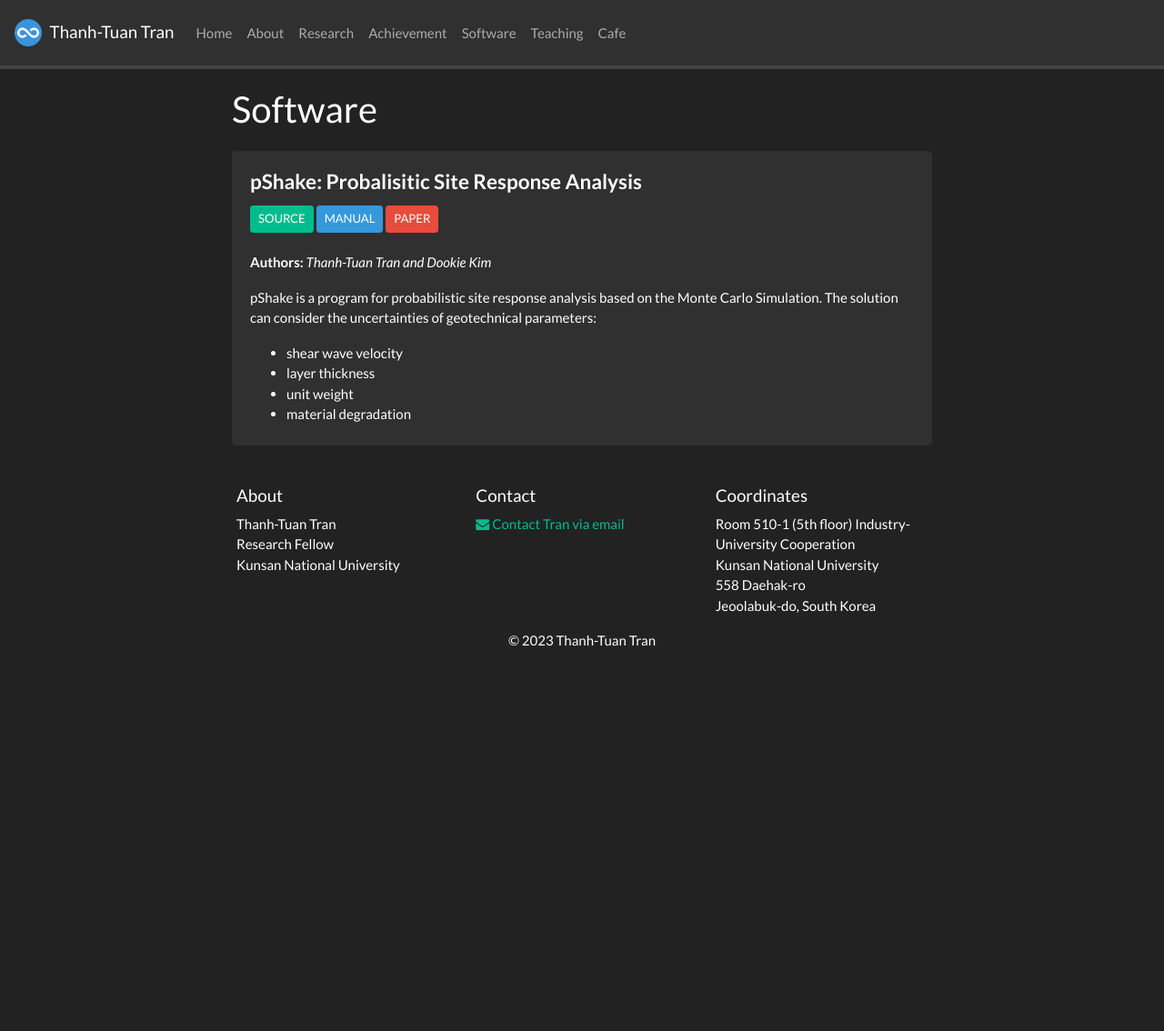
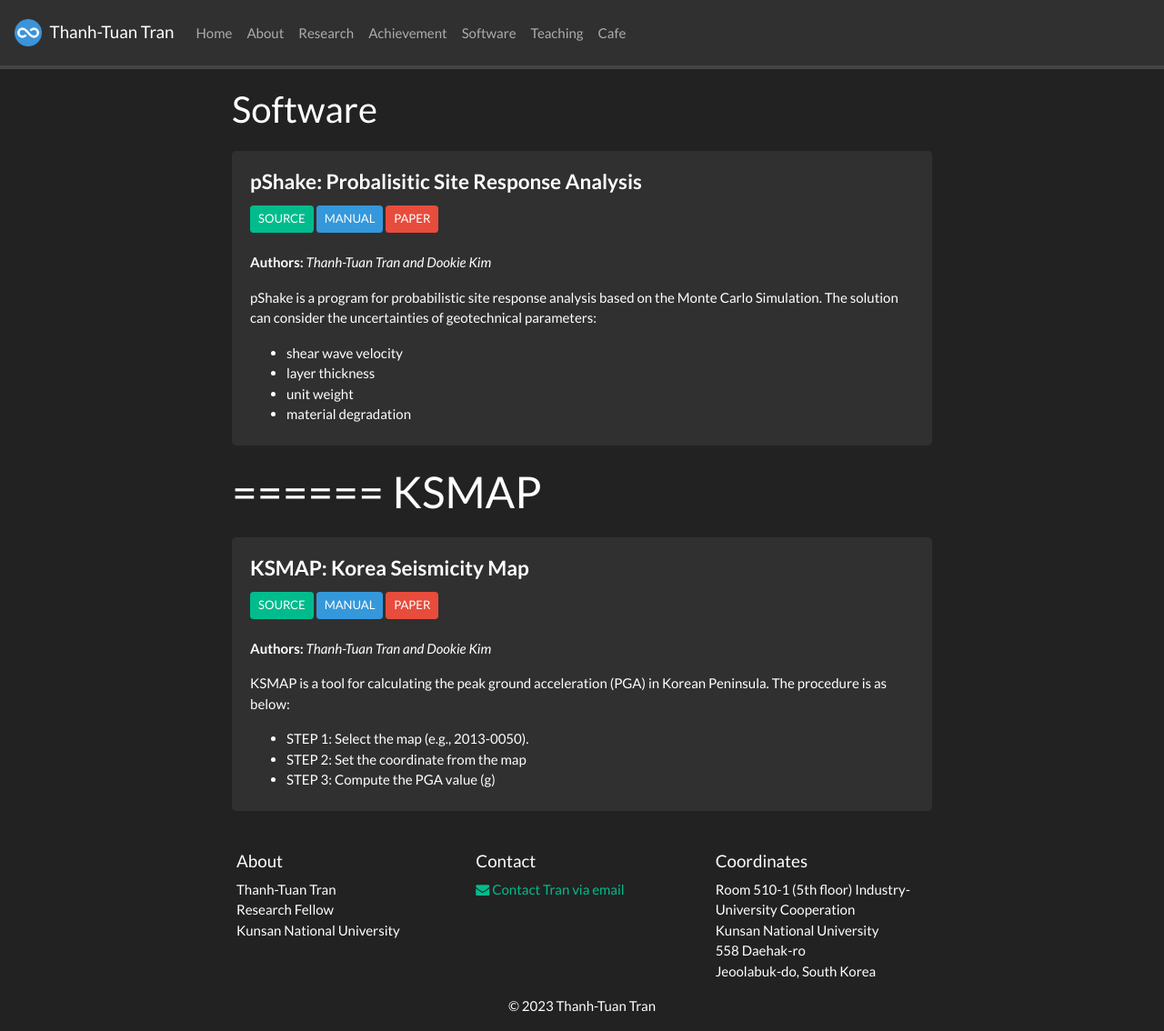
Before and after one commit to 3tbk/3tbk, a Jekyll site: the page built from _pages/software.md, in a window 1280 px wide and 1134 px high. Shown: the whole window at 91% size. Built offline with Jekyll 4.4.1, drawn with Linux system fonts in a browser that asks for light colours; nearby versions of some CDN libraries; a style sheet for code colours, icons or effects is not loaded.

Commit message:
Update software.md

```diff
--- a/_pages/software.md
+++ b/_pages/software.md
@@ -40,8 +40,8 @@ iframe {
 <div class="row align-items-end">
 <div class="col-md-12 col-sm-12">
 <h4><b>pShake: Probalisitic Site Response Analysis</b></h4>
-<a href="https://1drv.ms/u/s!AiUeXuxJtpnDweEUKGt3Clb1dil_Nw?e=HWeL5X" target="_blank"><button class="btn btn-success btn-sm">SOURCE</button></a>
-<a href="{software/pshake/pshake.pdf" target="_blank"><button class="btn btn-info btn-sm">MANUAL</button></a>
+<a href="https://1drv.ms/u/s!AiUeXuxJtpnDweEXmoQonnbWbJ9FVw?e=a6NBco" target="_blank"><button class="btn btn-success btn-sm">SOURCE</button></a>
+<a href="{{ site.url }}{{ site.baseurl }}/software/pshake/pShake.pdf" target="_blank"><button class="btn btn-info btn-sm">MANUAL</button></a>
 <a href="{{ site.url }}{{ site.baseurl }}/papers/2020-Tran-ASCE.pdf" target="_blank"><button class="btn btn-danger btn-sm">PAPER</button></a>
 
 <b>Authors:</b>
@@ -58,3 +58,26 @@ pShake is a program for probabilistic site response analysis based on the Monte
 </div>
 </div>
 </div>
+
+# ====== KSMAP
+<div class="jumbotron">
+<div class="row align-items-end">
+<div class="col-md-12 col-sm-12">
+<h4><b>KSMAP: Korea Seismicity Map</b></h4>
+<a href="https://1drv.ms/u/s!AiUeXuxJtpnDweEWKe_Kvf1E-LhNwA?e=Fy5nuE" target="_blank"><button class="btn btn-success btn-sm">SOURCE</button></a>
+<a href="{{ site.url }}{{ site.baseurl }}/software/ksmap/KS-MAP.pdf" target="_blank"><button class="btn btn-info btn-sm">MANUAL</button></a>
+<a href="{{ site.url }}{{ site.baseurl }}/papers/2019-Cao-NT.pdf" target="_blank"><button class="btn btn-danger btn-sm">PAPER</button></a>
+
+<b>Authors:</b>
+<i>Thanh-Tuan Tran and Dookie Kim</i>
+
+KSMAP is a tool for calculating the peak ground acceleration (PGA) in Korean Peninsula. The procedure is as below:
+   <ul>
+        <li>STEP 1: Select the map (e.g., 2013-0050).</li>
+        <li>STEP 2: Set the coordinate from the map</li>
+        <li>STEP 3: Compute the PGA value (g)</li>
+   </ul>
+
+</div>
+</div>
+</div>
```
